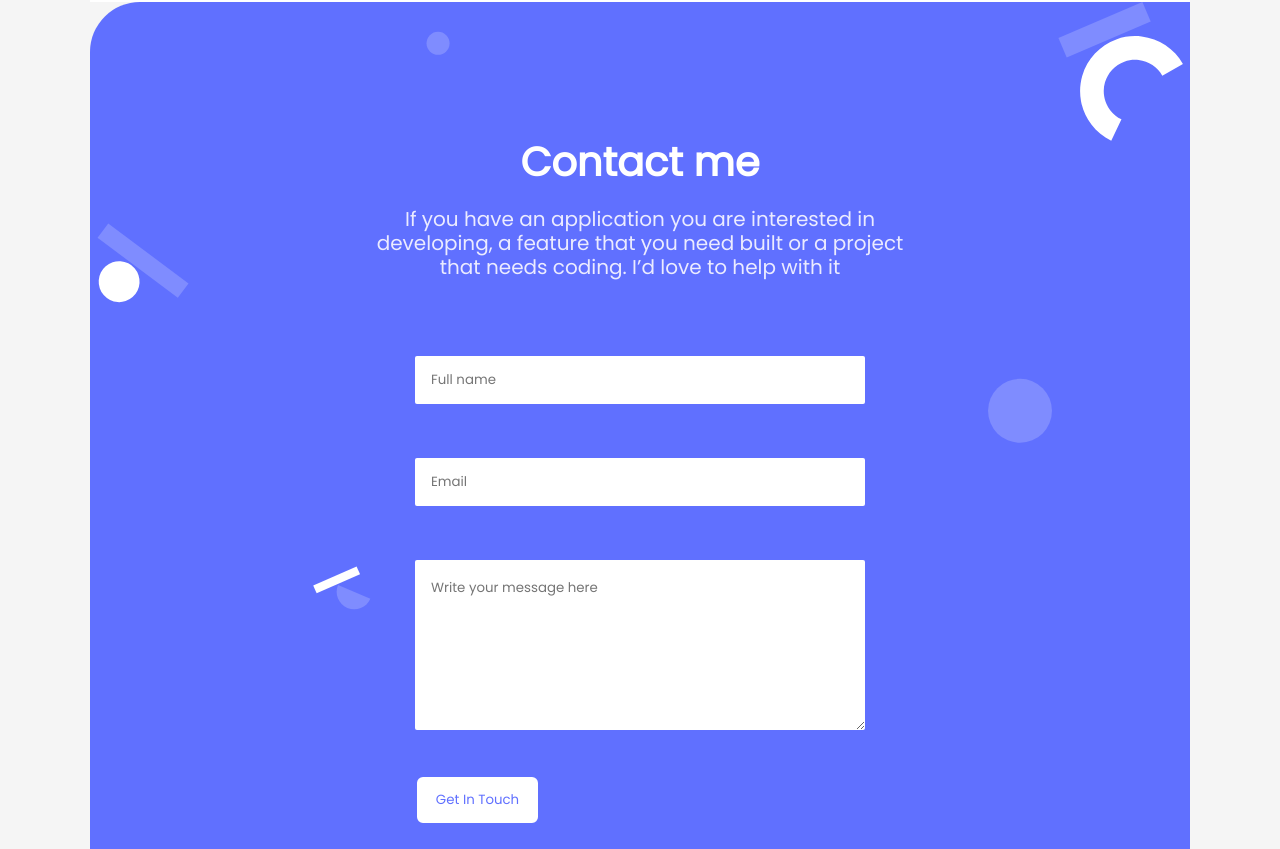
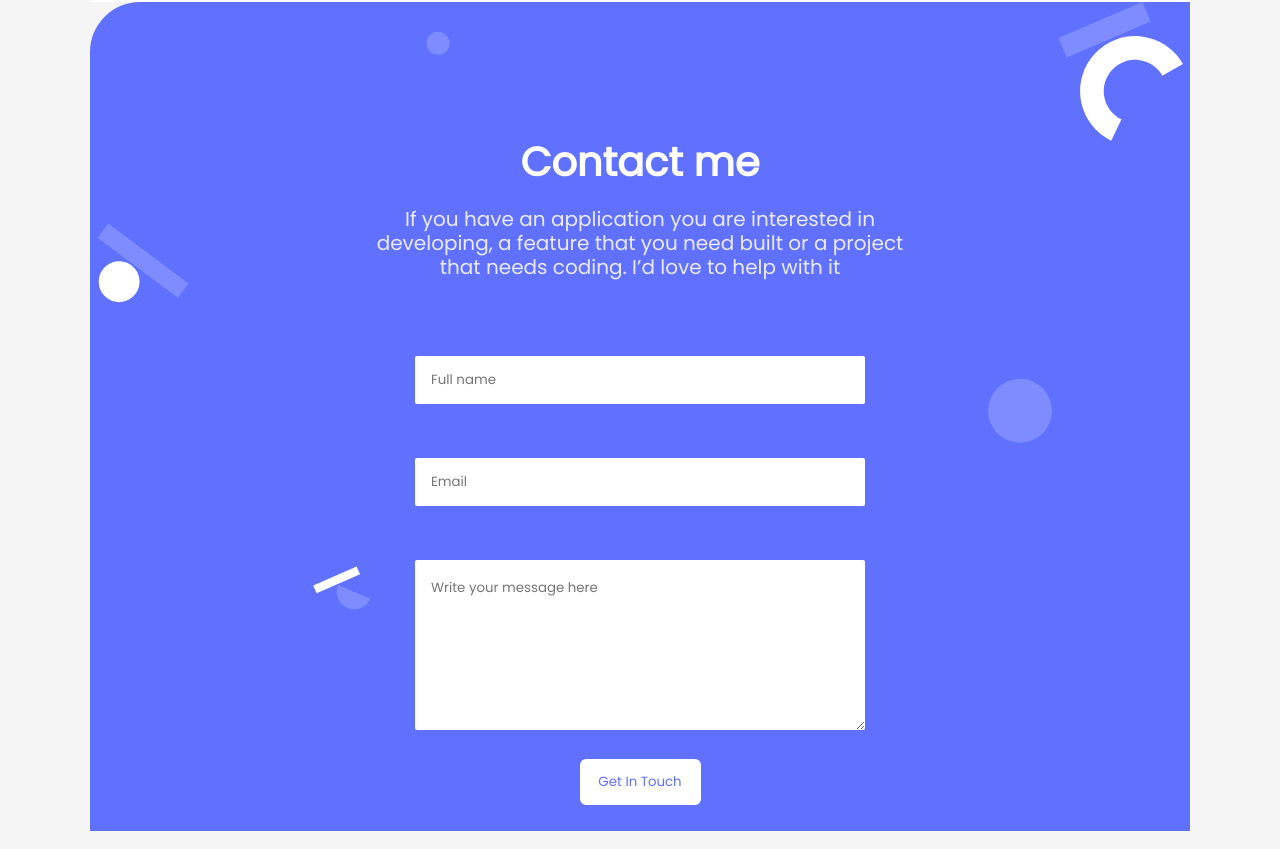
Before and after one commit to Kandy-Peter/My-portfolio, a website: page index.html in a window 1280 px wide. Shown: the part 3198-4047 px from the top of the page. Drawn offline with Linux system fonts and the light colour scheme.

Commit message:
Center the button and fix the screen size

```diff
--- a/style.css
+++ b/style.css
@@ -318,7 +318,7 @@ form textarea {
   margin-top: 18px;
 }
 
-@media screen and (min-width: 600px) {
+@media screen and (min-width: 920px) {
   body {
     max-width: 1100px;
     margin: 0 auto;
@@ -485,6 +485,7 @@ form textarea {
   footer {
     background: #6070ff url(./images/background.svg) no-repeat;
     background-size: 100%;
+    justify-content: center;
   }
 
   form input,
@@ -494,6 +495,10 @@ form textarea {
     margin: 27px auto;
   }
 
+  #sub-btn {
+    margin: 0 auto;
+  }
+
   #sub-btn:hover {
     border: 1px solid #fff;
   }
```
